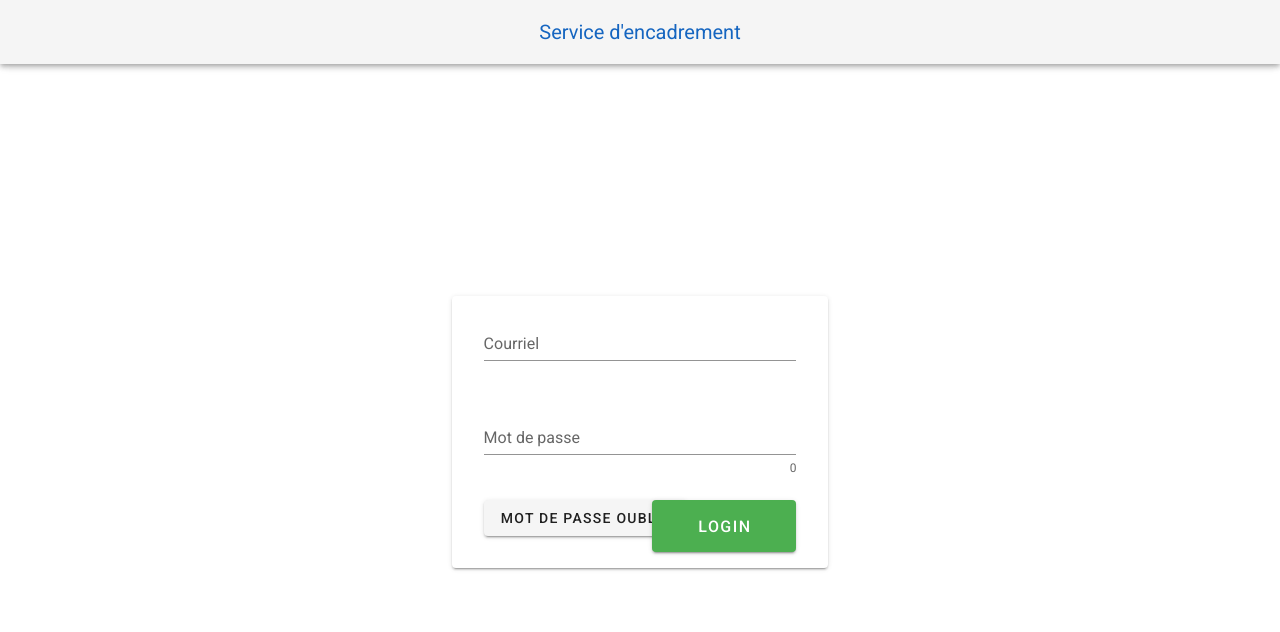
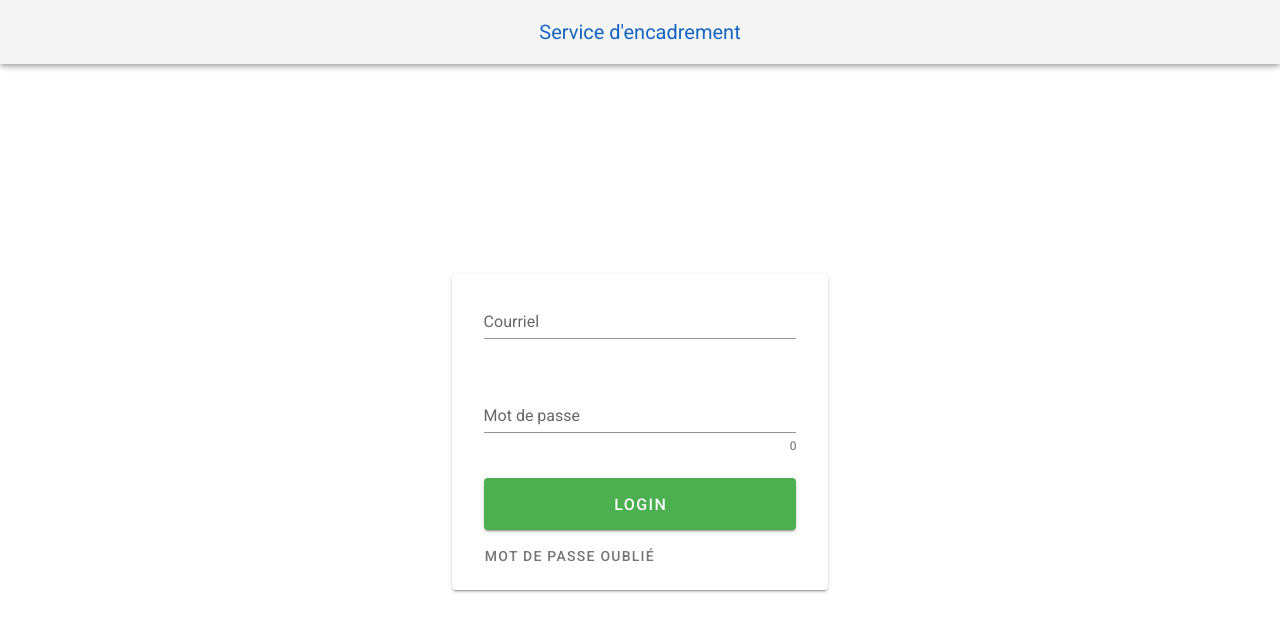
Before and after one commit to VincentLamy/service_encadrement, a Vue app in the folder client/: page / in a window 1280 px wide. Shown: the top 632 px of the page. Built offline with nearby package versions, Linux system fonts and the light colour scheme.

Commit message:
Update CSS login buttons

```diff
--- a/client/src/views/LoginView.vue
+++ b/client/src/views/LoginView.vue
@@ -35,19 +35,17 @@
                 @click:append="show1 = !show1"
               ></v-text-field>
             </v-col>
-            <v-col class="d-flex" cols="12" sm="6" xsm="12">
-              <v-btn @click="password_forgot">Mot de passe oublié</v-btn>
-            </v-col>
-            <v-col class="d-flex" cols="12" sm="6" xsm="12" align-end>
+            <v-col class="d-flex justify-center">
               <v-btn
-                x-large
-                block
-                :disabled="!valid"
-                color="success"
-                @click="validate"
+              x-large
+              block
+              :disabled="!valid"
+              color="success"
+              @click="validate"
               >Login</v-btn>
             </v-col>
           </v-row>
+          <v-btn @click="password_forgot" plain class="pa-0 mt-2">Mot de passe oublié</v-btn>
         </v-form>
       </v-card-text>
     </v-card>
```
